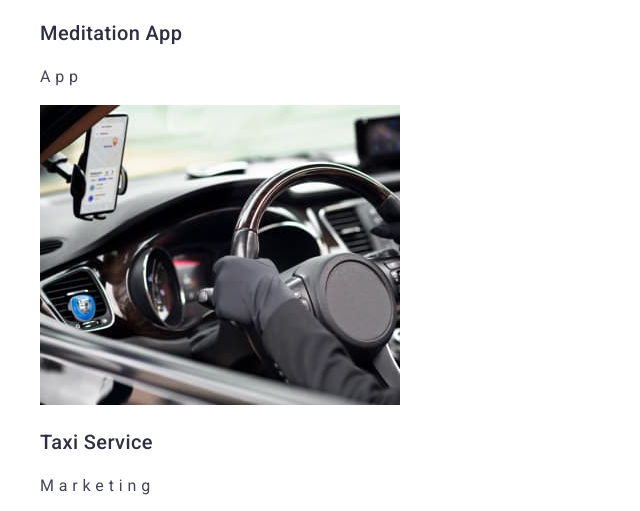
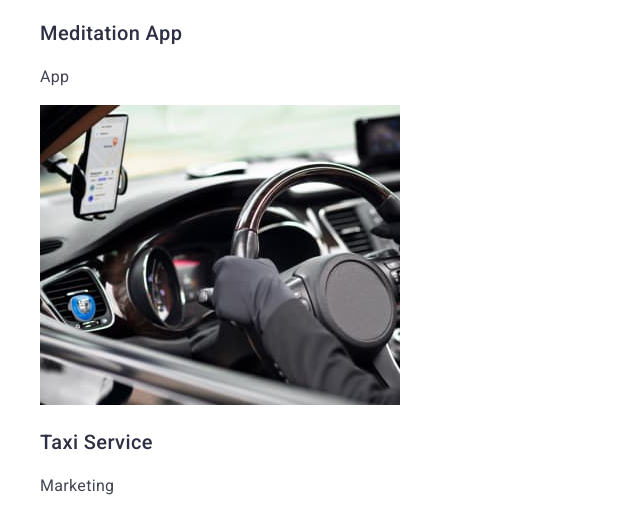
Before and after one commit to Nataponni/goit-markup-hw-02, a plain HTML site: page index.html in a window 1280 px wide. Shown: the part 3565-4076 px from the top of the page, 0-640 px from the left. Drawn offline with nearby package versions, Linux system fonts and the light colour scheme.

Commit message:
Homework2

```diff
--- a/css/styles.css
+++ b/css/styles.css
@@ -158,7 +158,7 @@ text-align: center;
             font-size: 16px;
         font-weight: 400;
         line-height: 1.5;
-        letter-spacing: 0.302em;
+        letter-spacing: 0.02em;
 }
 .footer {
     background: #2E2F42;
--- a/index.html
+++ b/index.html
@@ -119,8 +119,6 @@
           <h3 class="portfolio-item">Meditation App</h3>
           <p class="portfolio-list">App</p>
         </li>
-      </ul>
-      <ul>
         <li>
           <img src="./images/Our-Portfolio/Taxi-Service.jpg" alt="Taxi Service" width="360" height="300" />
           <h3 class="portfolio-item">Taxi Service</h3>
```
